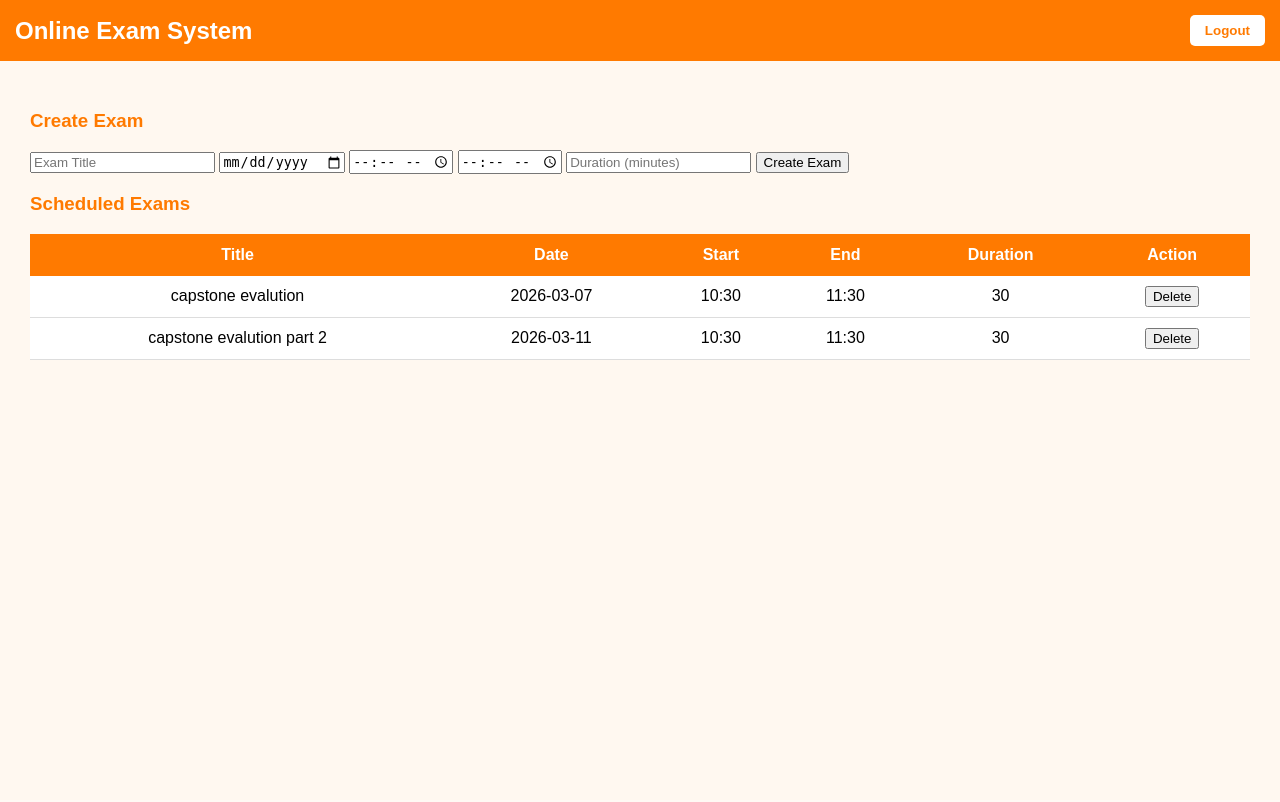
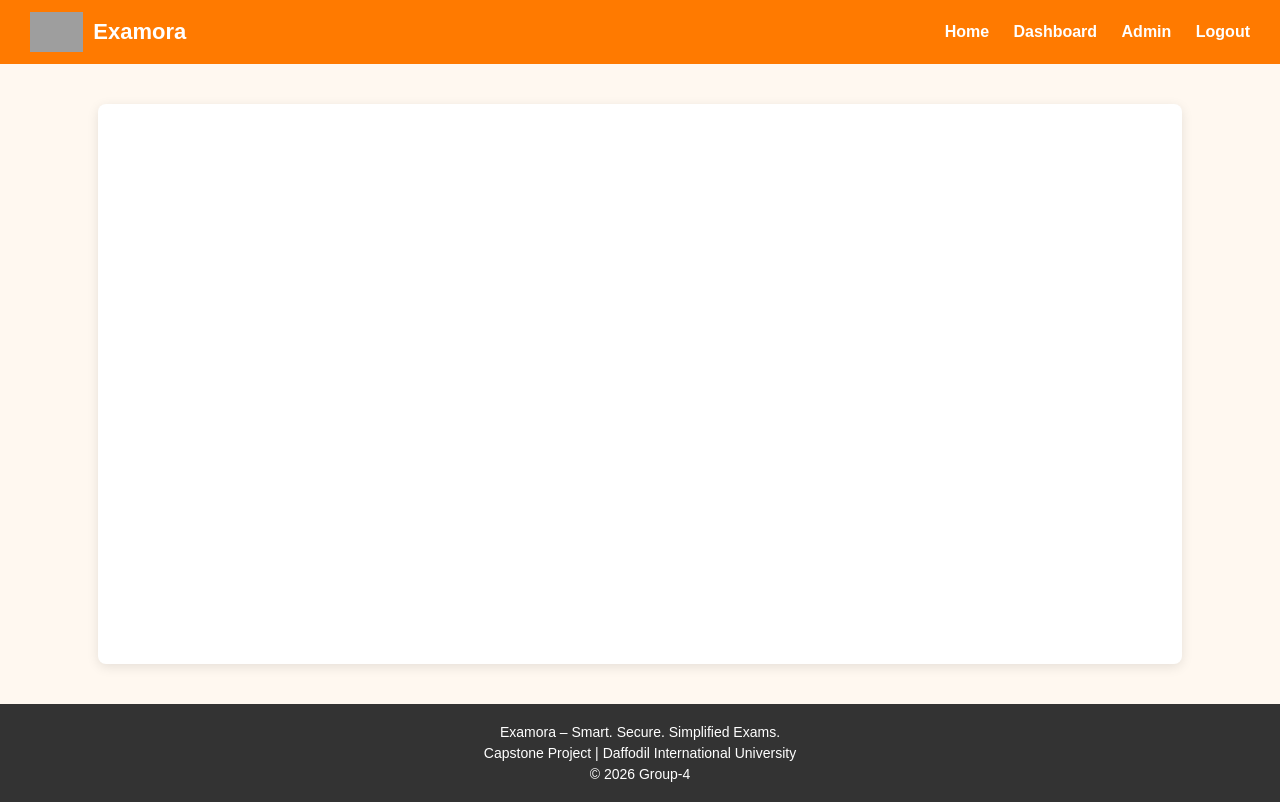
Before and after one commit to Mushfiqur00/online-exam-system, a Flask app: page /admin-dashboard in a window 1280 px wide. Before the commit the page ends 360 px from the top, so only its background shows below. Run offline with Flask 3, Linux system fonts and the light colour scheme; the visitor is signed in with stand-in values (Sample User, id 1); data comes from the database, SQL or seed files in the repository; grey boxes are pictures that could not be loaded.

Commit message:
updating footer and nevbar

```diff
--- a/templates/layout.html
+++ b/templates/layout.html
@@ -2,101 +2,133 @@
 <html>
 
 <head>
-    <title>Online Exam System</title>
+    <title>Examora - Online Exam System</title>
+
     <style>
         body {
             margin: 0;
-            font-family: Arial, sans-serif;
-            background-color: #fff8f0;
+            font-family: Arial, Helvetica, sans-serif;
+            background: #fff8f0;
         }
 
+        /* NAVBAR */
+
         .navbar {
-            background-color: #ff7a00;
-            padding: 15px;
-            color: white;
+            background: #ff7a00;
             display: flex;
             justify-content: space-between;
             align-items: center;
+            padding: 12px 30px;
         }
 
-        .navbar h2 {
-            margin: 0;
+        .nav-left {
+            display: flex;
+            align-items: center;
         }
 
-        .logout-btn {
-            background-color: white;
-            color: #ff7a00;
-            padding: 8px 15px;
-            border: none;
-            border-radius: 5px;
-            cursor: pointer;
+        .logo {
+            height: 40px;
+            margin-right: 10px;
+        }
+
+        .site-name {
+            font-size: 22px;
+            color: white;
             font-weight: bold;
         }
 
-        .logout-btn:hover {
-            background-color: #ffe0cc;
+        .nav-right a {
+            color: white;
+            text-decoration: none;
+            margin-left: 20px;
+            font-weight: bold;
         }
 
-        .container {
-            padding: 30px;
+        .nav-right a:hover {
+            text-decoration: underline;
         }
 
-        table {
-            width: 100%;
-            border-collapse: collapse;
-            background-color: white;
+        /* PAGE CONTENT */
+
+        .content {
+            width: 80%;
+            margin: 40px auto;
+            background: white;
+            padding: 30px;
+            border-radius: 8px;
+            box-shadow: 0 3px 12px rgba(0, 0, 0, 0.1);
+            min-height: 500px;
         }
 
-        th {
-            background-color: #ff7a00;
+        /* FOOTER */
+
+        footer {
+            background: #333;
             color: white;
-            padding: 12px;
+            text-align: center;
+            padding: 15px;
+            margin-top: 40px;
         }
 
-        td {
-            padding: 10px;
-            text-align: center;
-            border-bottom: 1px solid #ddd;
-        }
-
-        tr:hover {
-            background-color: #fff0e6;
-        }
-
-        .start-active {
-            background-color: #90ee90;
-            border: none;
-            padding: 8px 15px;
-            border-radius: 5px;
-            cursor: pointer;
-        }
-
-        .start-inactive {
-            background-color: #dddddd;
-            border: none;
-            padding: 8px 15px;
-            border-radius: 5px;
-            cursor: not-allowed;
-        }
-
-        h3 {
-            color: #ff7a00;
+        footer p {
+            margin: 5px;
+            font-size: 14px;
         }
     </style>
+
 </head>
 
 <body>
 
-    <div class="navbar">
-        <h2>Online Exam System</h2>
-        <a href="/logout">
-            <button class="logout-btn">Logout</button>
-        </a>
+    <!-- NAVBAR -->
+
+    <nav class="navbar">
+
+        <div class="nav-left">
+
+            <img src="{{ url_for('static', filename='logo.png') }}" class="logo">
+
+            <span class="site-name">Examora</span>
+
+        </div>
+
+        <div class="nav-right">
+
+            <a href="/">Home</a>
+
+            <a href="/student-dashboard">Dashboard</a>
+
+            <a href="/admin-dashboard">Admin</a>
+
+            <a href="/logout">Logout</a>
+
+        </div>
+
+    </nav>
+
+
+    <!-- MAIN CONTENT -->
+
+    <div class="content">
+
+        {% block content %}
+
+        {% endblock %}
+
     </div>
 
-    <div class="container">
-        {% block body %}{% endblock %}
-    </div>
+
+    <!-- FOOTER -->
+
+    <footer>
+
+        <p>Examora – Smart. Secure. Simplified Exams.</p>
+
+        <p>Capstone Project | Daffodil International University</p>
+
+        <p>© 2026 Group‑4</p>
+
+    </footer>
 
 </body>
 
```
Also changed, not shown: static/style.css (deleted, +0 -118 lines).
